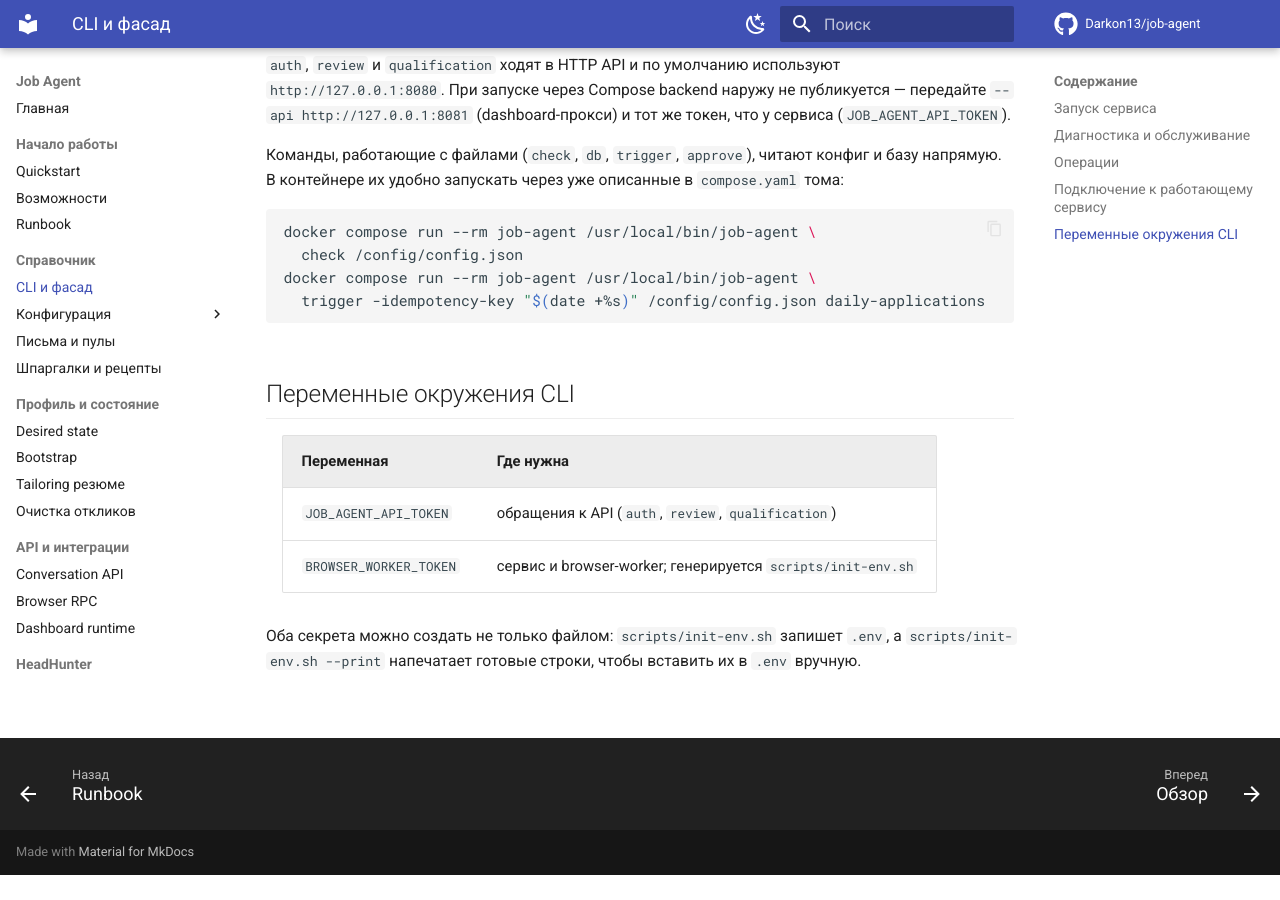
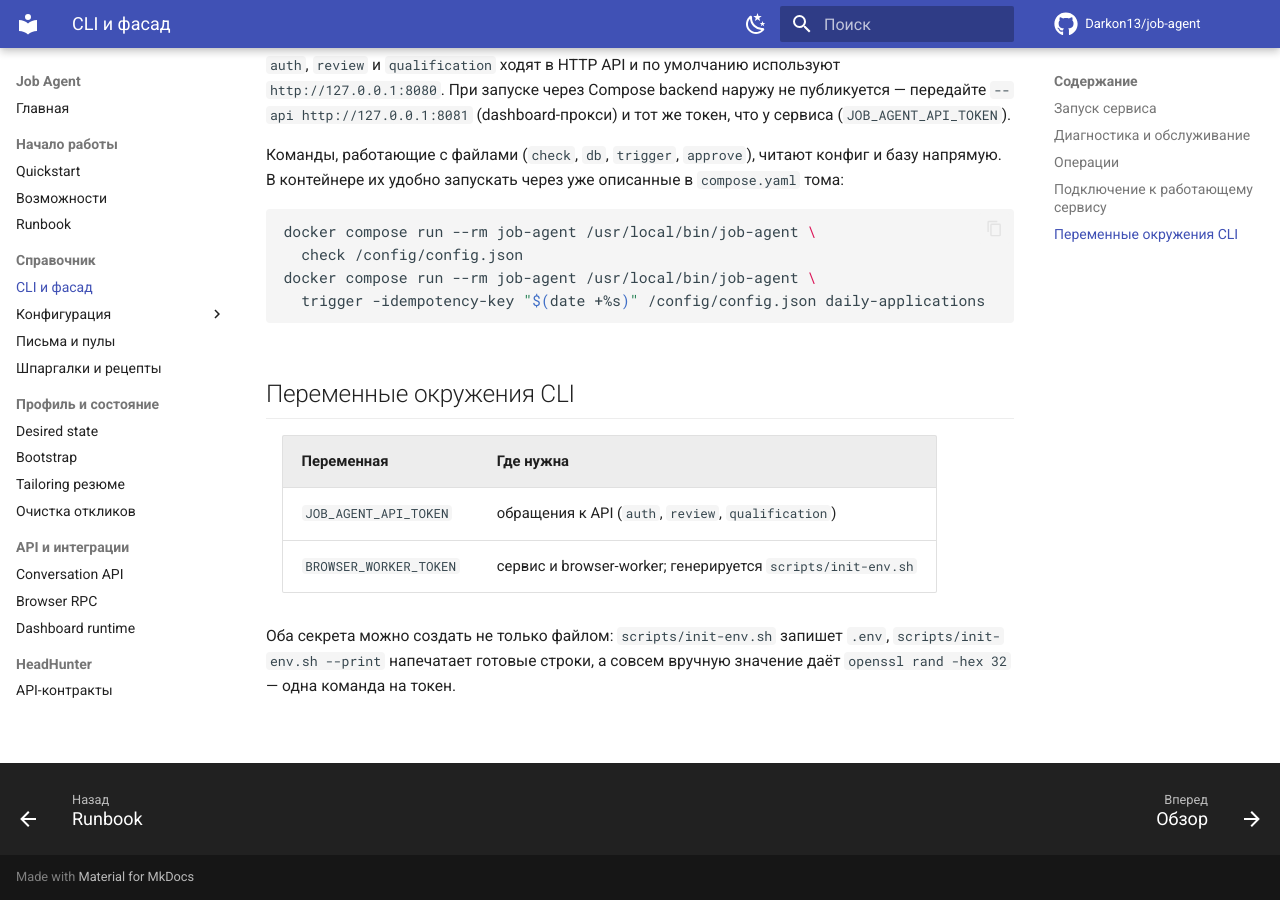
Before and after one commit to Darkon13/job-agent, an MkDocs documentation site: the page built from docs/cli.md, in a window 1280 px wide and 900 px high, scrolled down 2400 px. Built offline with MkDocs 1.6.1 and Material for MkDocs 9.7.7, drawn with Linux system fonts in a browser that asks for light colours; comment, search, counter and statistics services are not loaded; before the commit the page ends 3275 px from its top, so only the background shows below that.

Commit message:
docs: show the raw openssl command for manual secrets
The env example and README now spell out openssl rand -hex 32 as the fully
manual path next to the helper script.

```diff
--- a/docs/cli.md
+++ b/docs/cli.md
@@ -72,5 +72,5 @@
 | `BROWSER_WORKER_TOKEN` | сервис и browser-worker; генерируется `scripts/init-env.sh` |
 
 Оба секрета можно создать не только файлом: `scripts/init-env.sh` запишет
-`.env`, а `scripts/init-env.sh --print` напечатает готовые строки, чтобы
-вставить их в `.env` вручную.
+`.env`, `scripts/init-env.sh --print` напечатает готовые строки, а совсем
+вручную значение даёт `openssl rand -hex 32` — одна команда на токен.
```
Also changed, not shown: README.md (+13 -9 lines), 1 other file.
